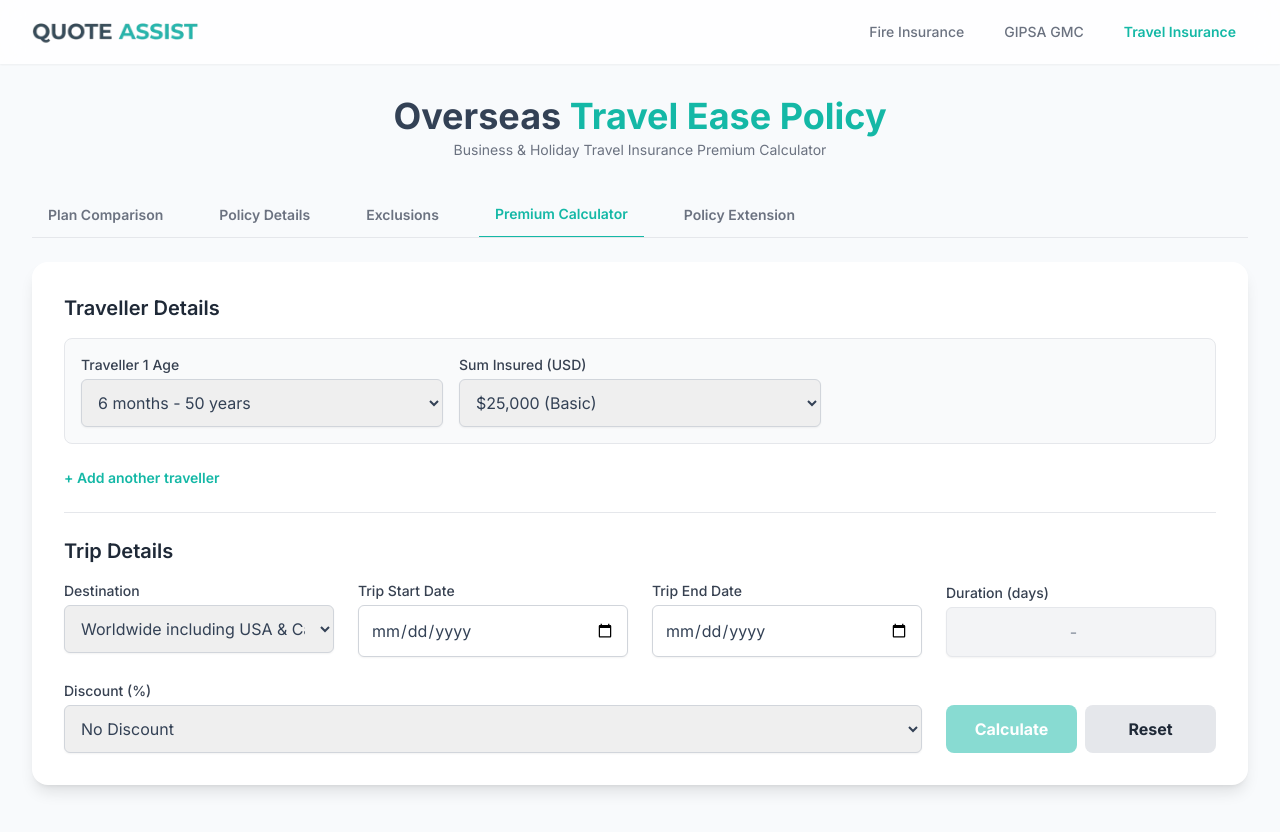
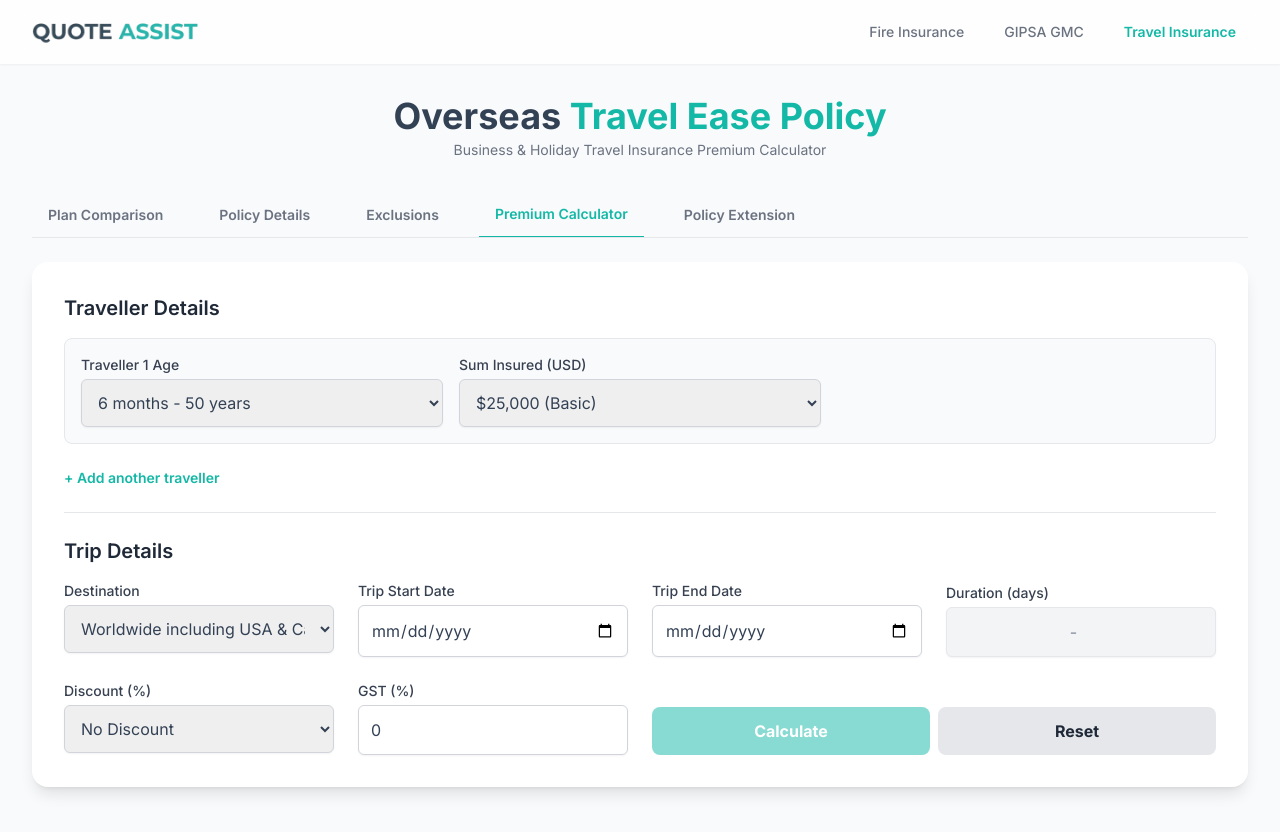
Before and after one commit to Anvesh183/premium-calc, a React (Create React App) app: page /travel-insurance in a window 1280 px wide. Shown: the top 832 px of the page. Built offline with nearby package versions, Linux system fonts and the light colour scheme.

Commit message:
fix : Made GST 0% and editable input field in travel insurance

```diff
--- a/src/components/travel-insurance/PlanComparisonResults.js
+++ b/src/components/travel-insurance/PlanComparisonResults.js
@@ -17,13 +17,13 @@ const formatBenefitValue = (value) => {
   return value;
 };
 
-// This helper function will calculate the premium for a given set of inputs
 const calculatePremiumForPlan = (
   sumInsured,
   travellers,
   duration,
   destination,
-  discount
+  discount,
+  gstPercentage
 ) => {
   let totalBasePremium = 0;
   const durationNum = parseInt(duration, 10);
@@ -37,7 +37,7 @@ const calculatePremiumForPlan = (
     const premiumData = TRAVEL_PREMIUMS[destination]?.[sumInsured]?.[
       premiumAgeBand
     ]?.find((p) => p.days >= durationNum);
-    if (!premiumData) return null; // Premium not available for this combination
+    if (!premiumData) return null;
 
     let basePremium = premiumData.premium;
     let ageLoading = 0;
@@ -49,12 +49,12 @@ const calculatePremiumForPlan = (
 
   const discountAmount = totalBasePremium * (parseFloat(discount) / 100);
   const premiumAfterDiscount = totalBasePremium - discountAmount;
-  const gstAmount = premiumAfterDiscount * 0.18;
+  const gstAmount = premiumAfterDiscount * (parseFloat(gstPercentage) / 100);
   return premiumAfterDiscount + gstAmount;
 };
 
 const PlanComparisonResults = ({ results, travellers, inputs }) => {
-  const currentSumInsured = travellers[0].sumInsured; // Assuming all travellers have the same SI
+  const currentSumInsured = travellers[0].sumInsured;
   const currentIndex = PLAN_ORDER.indexOf(currentSumInsured);
 
   const lowerPlanKey = currentIndex > 0 ? PLAN_ORDER[currentIndex - 1] : null;
@@ -67,7 +67,8 @@ const PlanComparisonResults = ({ results, travellers, inputs }) => {
         travellers,
         inputs.duration,
         inputs.destination,
-        inputs.discount
+        inputs.discount,
+        inputs.gstPercentage
       )
     : null;
   const higherPlanPremium = higherPlanKey
@@ -76,7 +77,8 @@ const PlanComparisonResults = ({ results, travellers, inputs }) => {
         travellers,
         inputs.duration,
         inputs.destination,
-        inputs.discount
+        inputs.discount,
+        inputs.gstPercentage
       )
     : null;
 
@@ -111,7 +113,6 @@ const PlanComparisonResults = ({ results, travellers, inputs }) => {
         Compare Your Plan
       </h3>
       <div className="space-y-4">
-        {/* Current Plan */}
         <div className="p-4 bg-blue-100 border border-blue-300 rounded-lg shadow-sm">
           <p className="font-bold text-center text-blue-800">
             Your Current Plan: {currentPlan.name} (
@@ -119,9 +120,7 @@ const PlanComparisonResults = ({ results, travellers, inputs }) => {
           </p>
         </div>
 
-        {/* Comparison Grid */}
         <div className="grid grid-cols-1 md:grid-cols-2 gap-4">
-          {/* Downgrade Option */}
           {lowerPlanKey && lowerPlanPremium && (
             <div className="p-4 bg-orange-50 border border-orange-200 rounded-lg">
               <p className="font-semibold text-orange-800">
@@ -145,7 +144,6 @@ const PlanComparisonResults = ({ results, travellers, inputs }) => {
             </div>
           )}
 
-          {/* Upgrade Option */}
           {higherPlanKey && higherPlanPremium && (
             <div className="p-4 bg-green-50 border border-green-200 rounded-lg">
               <p className="font-semibold text-green-800">
--- a/src/components/travel-insurance/TravelCalculator.js
+++ b/src/components/travel-insurance/TravelCalculator.js
@@ -9,6 +9,7 @@ const initialInputsState = {
   destination: "Worldwide including USA & Canada",
   duration: "",
   discount: "0",
+  gstPercentage: "0", // New GST state, default to 0
 };
 const initialDatesState = { startDate: "", endDate: "" };
 
@@ -109,7 +110,7 @@ const TravelCalculator = () => {
   const handleCalculate = () => {
     if (error) return;
 
-    const { destination, duration, discount } = inputs;
+    const { destination, duration, discount, gstPercentage } = inputs;
     const durationNum = parseInt(duration, 10);
 
     if (!durationNum || durationNum <= 0) {
@@ -162,10 +163,11 @@ const TravelCalculator = () => {
 
     const discountAmount = totalBasePremium * (parseFloat(discount) / 100);
     const premiumAfterDiscount = totalBasePremium - discountAmount;
-    const gstAmount = premiumAfterDiscount * 0.18;
+    const gstAmount = premiumAfterDiscount * (parseFloat(gstPercentage) / 100);
     const finalPremium = premiumAfterDiscount + gstAmount;
 
     setResults({
+      ...inputs,
       totalBasePremium,
       travellerPremiums,
       discountAmount,
@@ -280,7 +282,7 @@ const TravelCalculator = () => {
               />
             </div>
 
-            <div className="md:col-span-2 lg:col-span-3">
+            <div>
               <label className="block text-sm font-medium text-gray-700">
                 Discount (%)
               </label>
@@ -297,7 +299,21 @@ const TravelCalculator = () => {
                 <option value="33.33">Staff Discount (33.33%)</option>
               </select>
             </div>
-            <div className="self-end flex gap-2">
+
+            <div>
+              <label className="block text-sm font-medium text-gray-700">
+                GST (%)
+              </label>
+              <input
+                type="number"
+                name="gstPercentage"
+                value={inputs.gstPercentage}
+                onChange={handleInputChange}
+                className="mt-1 block w-full p-3 border border-gray-300 rounded-md shadow-sm"
+              />
+            </div>
+
+            <div className="self-end flex gap-2 col-span-2">
               <button
                 onClick={handleCalculate}
                 disabled={!!error || !inputs.duration}
--- a/src/components/travel-insurance/TravelResults.js
+++ b/src/components/travel-insurance/TravelResults.js
@@ -65,7 +65,7 @@ const TravelResults = ({ results }) => {
             </p>
           </div>
           <div className="flex justify-between items-center text-green-600">
-            <p>Discount:</p>
+            <p>Discount ({results.discount}%):</p>
             <p className="font-semibold text-lg">
               - {formatCurrency(results.discountAmount)}
             </p>
@@ -77,7 +77,7 @@ const TravelResults = ({ results }) => {
             </p>
           </div>
           <div className="flex justify-between items-center">
-            <p className="text-gray-600">GST (18%):</p>
+            <p className="text-gray-600">GST ({results.gstPercentage}%):</p>
             <p className="font-semibold text-lg">
               {formatCurrency(results.gstAmount)}
             </p>
@@ -86,7 +86,7 @@ const TravelResults = ({ results }) => {
             <p className="text-gray-800 font-bold text-xl">
               Final Total Premium:
             </p>
-            <p className="font-bold text-2xl text-blue-600">
+            <p className="font-bold text-2xl text-teal-600">
               {formatCurrency(results.finalPremium)}
             </p>
           </div>
--- a/src/components/travel-insurance/TravelResultsModal.js
+++ b/src/components/travel-insurance/TravelResultsModal.js
@@ -124,7 +124,7 @@ const TravelResultsModal = ({ isOpen, onClose, results }) => {
                 </p>
               </div>
               <div className="flex justify-between items-center">
-                <p className="text-gray-600">GST (18%):</p>
+                <p className="text-gray-600">GST:</p>
                 <p className="font-semibold text-lg">
                   {formatCurrency(results.gstAmount)}
                 </p>
```
